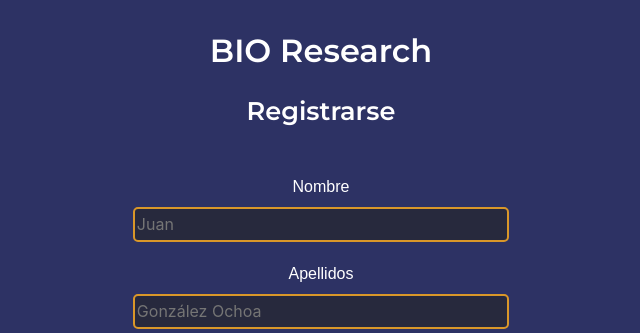
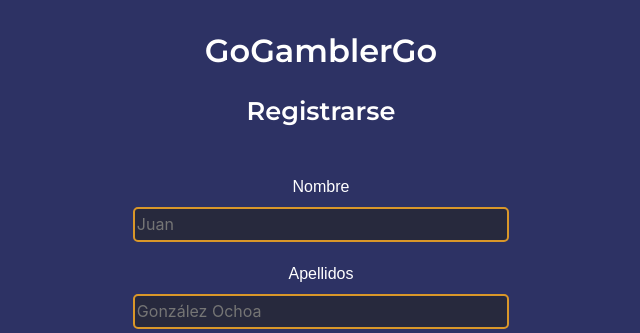
Before and after one commit to SamuelCeballos04/IGT, a Flask app: page /registro in a window 1280 px wide. Shown: the top 333 px of the page, without its empty margins (319-959 px from the left). Run offline with Flask 2, Linux system fonts and the light colour scheme; some libraries are stand-ins or nearby versions.

Commit message:
Cambio a GoGamblerGo

```diff
--- a/templates/editarDatos.html
+++ b/templates/editarDatos.html
@@ -26,7 +26,7 @@
     </script>
 </head>
 <body>
-    <h1 class="titulo">Iowa Gambling Task</h1>
+    <h1 class="titulo">GoGamblerGo</h1>
     <h2 class="subtitulo">Edita tus datos</h2>
     <section class="middle3">
         <form action="/editarDatos" class="formulario" autocomplete="off" method="POST">
--- a/templates/login.html
+++ b/templates/login.html
@@ -19,7 +19,7 @@
    {% endif %}
 {% endwith %}
 <body>
-    <h1 class="titulo">BIO Research</h1>
+    <h1 class="titulo">GoGamblerGo</h1>
     <h2 class="subtitulo">Iniciar Sesión</h2>
     <section class="middle">
         <form action="/login" class="formulario" autocomplete="off" method = "POST">
--- a/templates/opciones.html
+++ b/templates/opciones.html
@@ -23,7 +23,7 @@
    {% endif %}
 {% endwith %}
 <body onload="onload({{bandera}})">
-    <h1 class="titulo">BIO Research
+    <h1 class="titulo">GoGamblerGo
         <div class = "usuario" style = "font-size: 70%" >¡Bienvenid@, {{name}}!</div>
     </h1>
     <!-- <div class = "perfil">
--- a/templates/perfil.html
+++ b/templates/perfil.html
@@ -12,7 +12,7 @@
     <title>Perfil</title>
 </head>
 <body>
-    <h1 class="titulo">BIO Research</h1>
+    <h1 class="titulo">GoGamblerGo</h1>
     <h2 class="subtitulo">Datos del usuario</h2>
     <h2 class="subtitulo">{{data[1]}}</h2>
     <form action="" class="formulario2" autocomplete="off" method="POST">
--- a/templates/pregunta.html
+++ b/templates/pregunta.html
@@ -12,7 +12,7 @@
     <title>Encuesta</title>
 </head>
 <body onload="onload()">
-    <h1 class="titulo">BIO Research</h1>
+    <h1 class="titulo">GoGamblerGo</h1>
     <h2 class="subtitulo" id="instruccion">Por favor lea las siguientes afirmaciones y seleccione en qué grado le ha ocurrido a usted esta afirmación durante la semana pasada</h2>
     <section class="pregunta">
         <h2 class="texto" id="texto">1. Me ha costado mucho descargar la tensión</h2>
--- a/templates/registro.html
+++ b/templates/registro.html
@@ -26,7 +26,7 @@
 </head>
 <body>
     <div class="header">
-        <h1 class="titulo">BIO Research</h1>
+        <h1 class="titulo">GoGamblerGo</h1>
         <h2 class="subtitulo">Registrarse</h2>
     </div>
     <section class="middle2">
--- a/templates/resultados.html
+++ b/templates/resultados.html
@@ -22,7 +22,7 @@
    {% endif %}
 {% endwith %}
 <body>
-    <h1 class="titulo">BIO Research</h1>
+    <h1 class="titulo">GoGamblerGo</h1>
         <div class="resultados">
             <h1 class="titulo2">¡Gracias por participar en la aplicación de esta prueba!</h1>
             <h2 class="res">A continuación, se presentará una tabla en la que deberás marcar los días y horas en los que tienes disponibilidad para la aplicación de la prueba neuropsicológica. Ten en cuenta, que la duración promedio de la sesión es de 60 minutos. Registrada tu respuesta y teniendo en cuenta tus resultados, nos pondremos en contacto contigo, para formalizar la fecha y hora en la tendrá lugar la aplicación del experimento, junto con algunas indicaciones pertinentes para la aplicación de la prueba.</h2>
```
